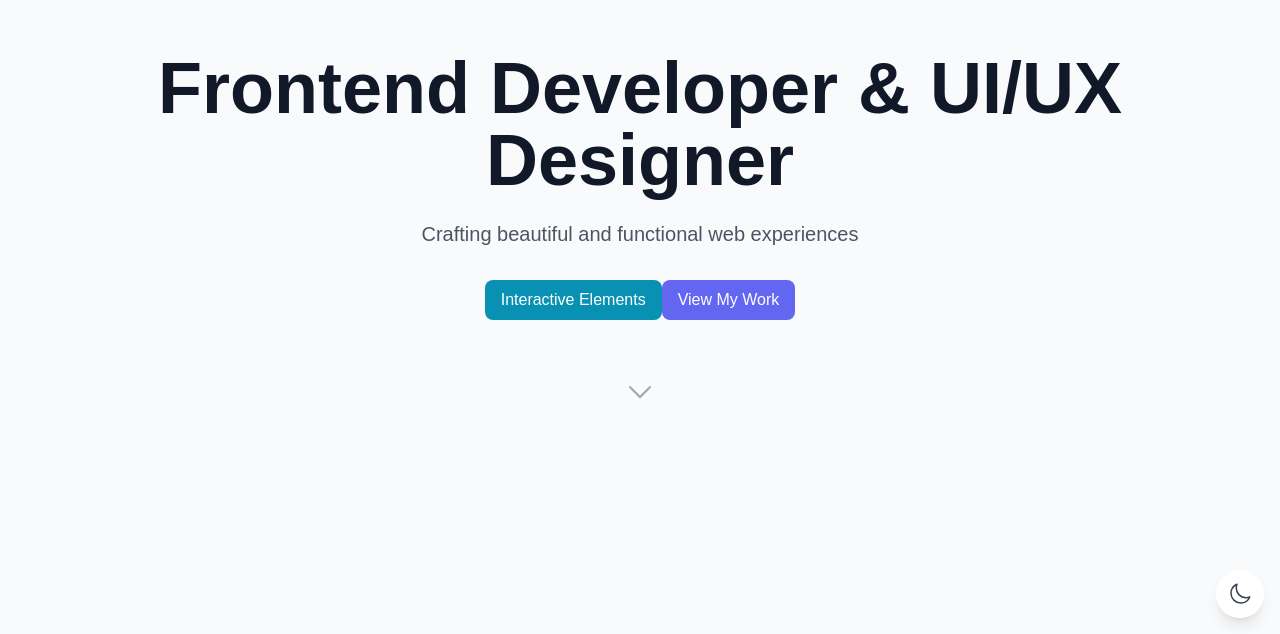
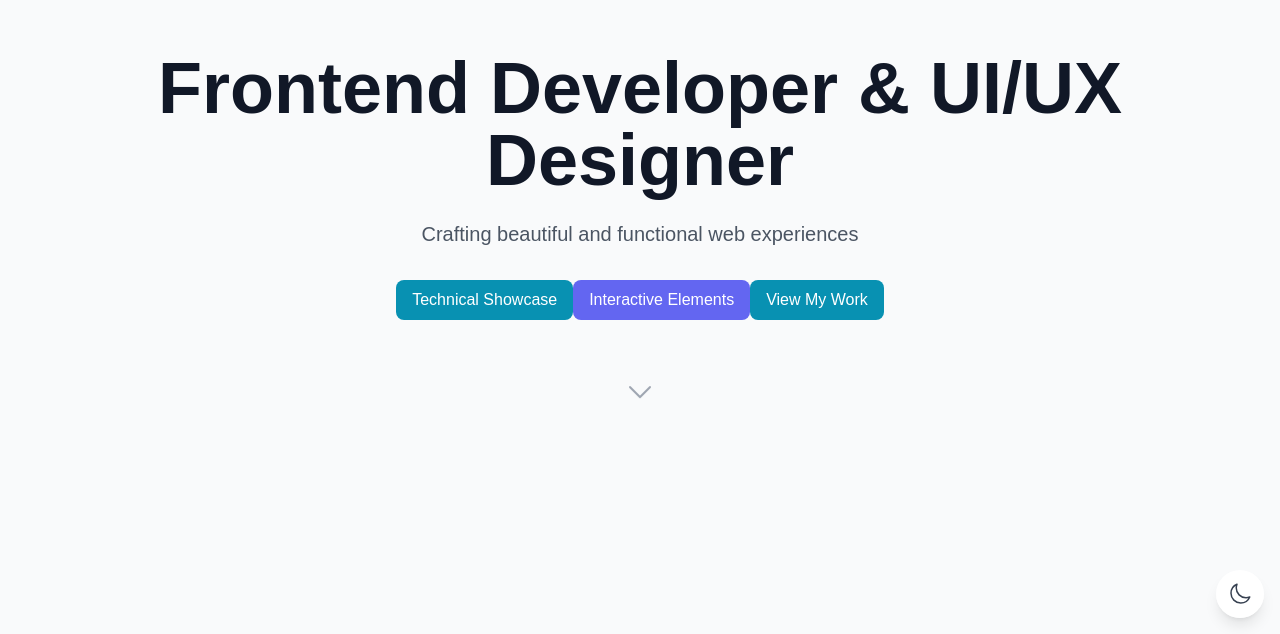
Before and after one commit to adriancubillos/showcase, a React (Vite) app: page / in a window 1280 px wide. Shown: the part 166-800 px from the top of the page. Built offline with nearby package versions, Linux system fonts and the light colour scheme.

Commit message:
feat: add technical showcase button and update button styles in navigation

```diff
--- a/src/App.jsx
+++ b/src/App.jsx
@@ -112,12 +112,18 @@ function App() {
             </p>
             <button
               className="btn btn-primary"
+              onClick={() => scrollTo('technical')}
+            >
+              Technical Showcase
+            </button>
+            <button
+              className="btn btn-secondary"
               onClick={() => scrollTo('interactions')}
             >
               Interactive Elements
             </button>
             <button
-              className="btn btn-secondary"
+              className="btn btn-primary"
               onClick={() => scrollTo('projects')}
             >
               View My Work
```
